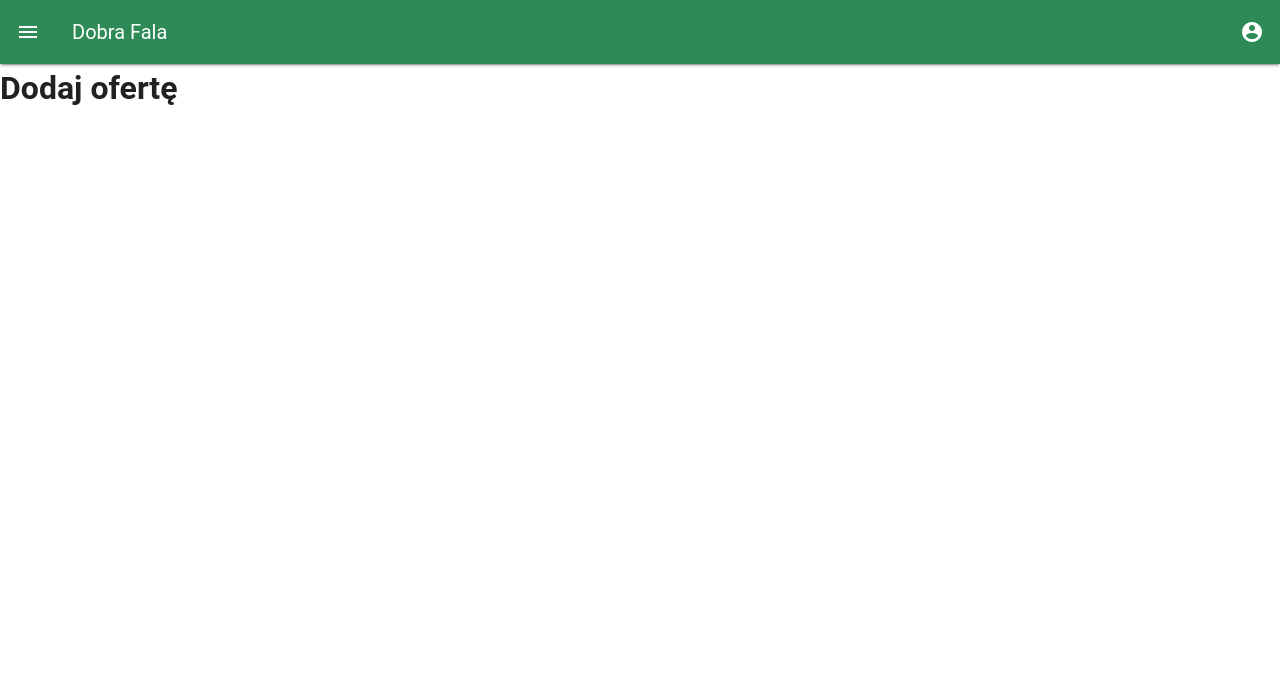
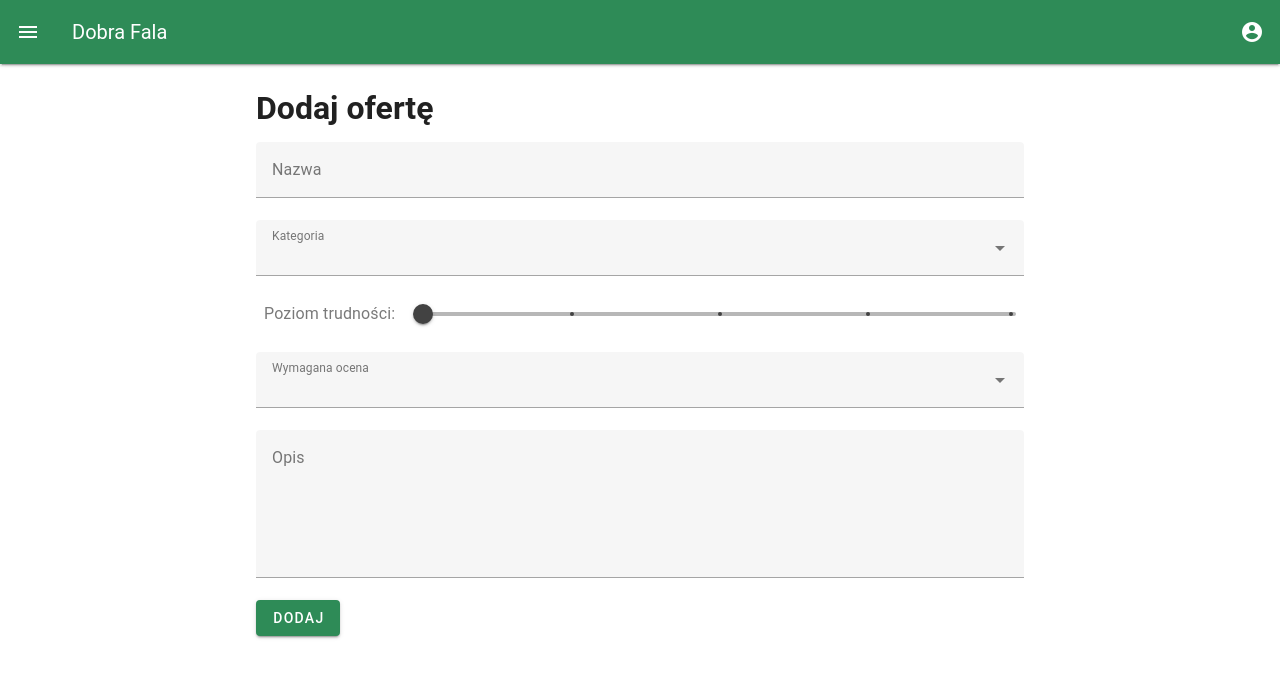
Before and after one commit to KMChris/dobra-fala, a Nuxt app in the folder client/: page /dodaj in a window 1280 px wide. Shown: the top 678 px of the page. Built offline with nearby package versions, Linux system fonts and the light colour scheme.

Commit message:
Dodaj oferte

```diff
--- a/client/layouts/default.vue
+++ b/client/layouts/default.vue
@@ -43,7 +43,9 @@
     </v-navigation-drawer>
 
     <v-main>
-      <slot/>
+      <div class="container">
+        <slot/>
+      </div>
     </v-main>
   </v-app>
 </template>
@@ -56,10 +58,6 @@
 </script>
 
 <style scoped>
-  .v-application {
-    background-color: #f5e7cd;
-  }
-
   a {
     text-decoration: none;
     color: inherit;
@@ -73,4 +71,8 @@
   .v-spacer {
     flex-grow: 1;
   }
+
+  .container {
+    padding: 20px 20%;
+  }
 </style>
--- a/client/pages/dodaj.vue
+++ b/client/pages/dodaj.vue
@@ -1,12 +1,37 @@
 <template>
-  <div>
-    <h1>Dodaj ofertę</h1>
-
-  </div>
+  <h1 style="margin-bottom: 10px;">Dodaj ofertę</h1>
+  <form @submit.prevent="submit">
+    <v-text-field v-model="form.nazwa" label="Nazwa" required></v-text-field>
+    <v-select v-model="form.kategoria" :items="kategorie" label="Kategoria" required></v-select>
+    <v-slider v-model="form.trudnosc" step="1" max="4" show-ticks="always" tick-size="4" label="Poziom trudności:"></v-slider>
+    <v-select v-model="form.ocena" :items="oceny" label="Wymagana ocena" value="Brak" required></v-select>
+    <v-textarea v-model="form.opis" label="Opis" required></v-textarea>
+    <v-btn type="submit" color="#2e8b57">Dodaj</v-btn>
+  </form>
 </template>
 
 <script setup lang="ts">
+import { ref } from 'vue'
 
+const form = ref({
+  nazwa: '',
+  kategoria: '',
+  trudnosc: 0,
+  ocena: '',
+  opis: '',
+})
+
+const kategorie = ref([
+  'Kategoria 1',
+  'Kategoria 2',
+  'Kategoria 3',
+])
+
+const oceny = ref([
+    'Brak',
+    'Ocena 2',
+    'Ocena 3',
+])
 </script>
 
 <style scoped>
```
